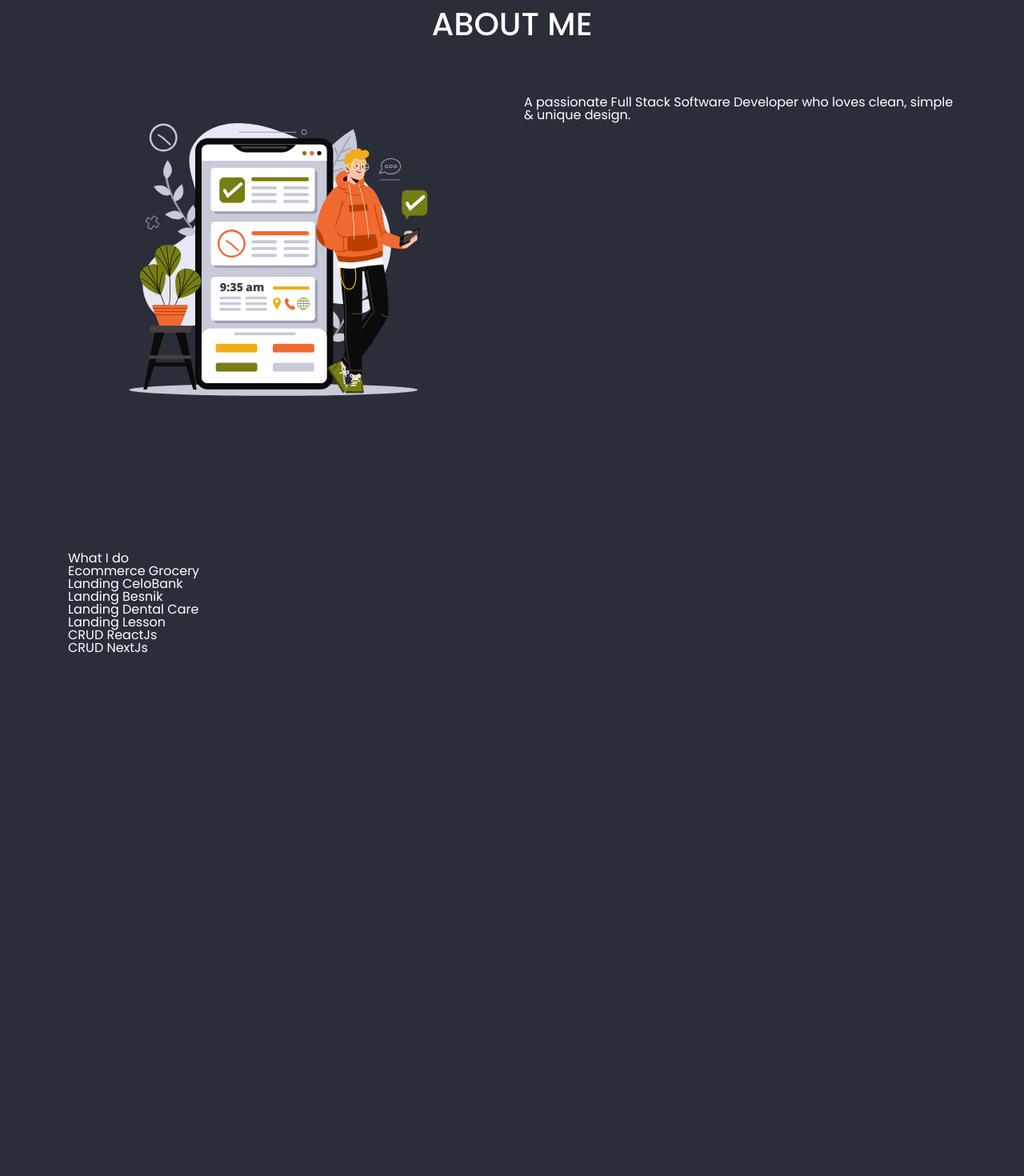
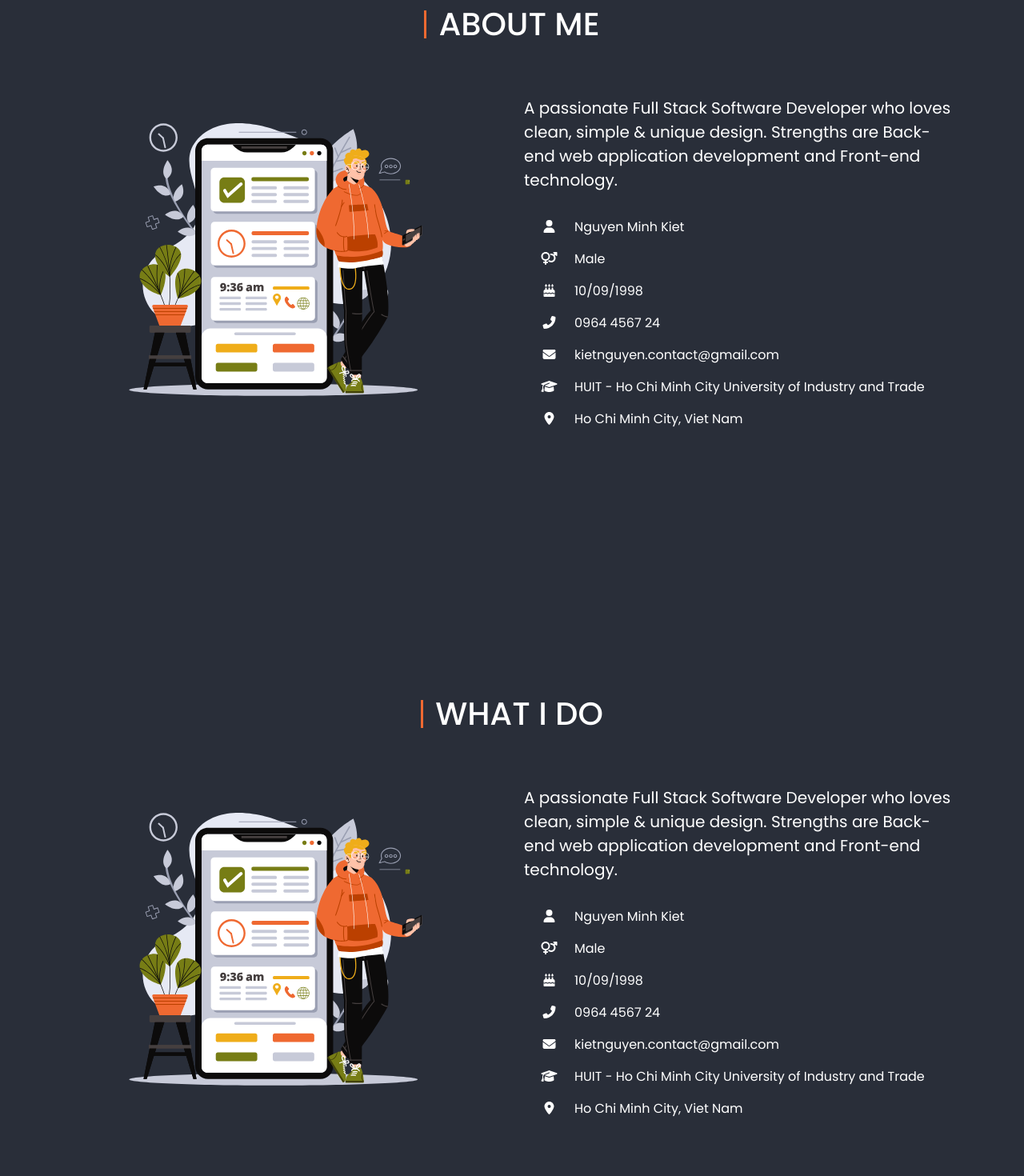
Before and after one commit to kietnguyendevtest/portfolio, a React (Create React App) app: page / in a window 1280 px wide. Shown: the part 960-2430 px from the top of the page at 80% size. Built offline with nearby package versions, Linux system fonts and the light colour scheme.

Commit message:
about page v2

```diff
--- a/package.json
+++ b/package.json
@@ -3,6 +3,11 @@
     "version": "0.1.0",
     "private": true,
     "dependencies": {
+        "@fortawesome/fontawesome-svg-core": "^6.5.1",
+        "@fortawesome/free-brands-svg-icons": "^6.5.1",
+        "@fortawesome/free-regular-svg-icons": "^6.5.1",
+        "@fortawesome/free-solid-svg-icons": "^6.5.1",
+        "@fortawesome/react-fontawesome": "^0.2.0",
         "@testing-library/jest-dom": "^5.17.0",
         "@testing-library/react": "^13.4.0",
         "@testing-library/user-event": "^13.5.0",
--- a/src/App.js
+++ b/src/App.js
@@ -1,4 +1,10 @@
 import React, { useState, useEffect } from "react";
+
+import { library } from "@fortawesome/fontawesome-svg-core";
+import { fas } from "@fortawesome/free-solid-svg-icons";
+import { far } from "@fortawesome/free-regular-svg-icons";
+import { fab } from "@fortawesome/free-brands-svg-icons";
+
 import Header from "~/components/Header";
 import About from "~/components/About";
 import Projects from "~/components/Projects";
@@ -7,6 +13,8 @@ import "~/assets/scss/main.scss";
 import Skills from "./components/Skills";
 
 function App() {
+    library.add(fas, far, fab);
+
     const [showGoToTop, setShowGoToTop] = useState(false);
 
     useEffect(() => {
--- a/src/assets/scss/base/_base.scss
+++ b/src/assets/scss/base/_base.scss
@@ -71,6 +71,16 @@ input:-webkit-autofill:hover {
     caret-color: var(--text-color);
 }
 
-.icon {
-    filter: var(--icon-color);
+.hash-title {
+    text-align: center;
+    font-size: 4rem;
+    font-weight: 500;
+    margin-bottom: 70px;
+
+    span {
+        display: inline-block;
+        padding-left: 15px;
+        line-height: 35px;
+        border-left: 3px solid var(--primary-color);
+    }
 }
--- a/src/assets/scss/pages/_about.scss
+++ b/src/assets/scss/pages/_about.scss
@@ -1,14 +1,24 @@
 .about {
     padding: 170px 0;
-}
-
-.about__heading {
-    text-align: center;
-    font-size: 4rem;
-    font-weight: 500;
-    margin-bottom: 70px;
 }
 
 .about_img {
     width: 100%;
 }
+
+.about-title {
+    font-size: 2rem;
+    line-height: 30px;
+}
+
+.about-desc {
+    margin-top: 35px;
+
+    li + li {
+        margin-top: 23px;
+    }
+
+    svg {
+        width: 63px;
+    }
+}
--- a/src/assets/scss/themes/_light.scss
+++ b/src/assets/scss/themes/_light.scss
@@ -1,4 +1,6 @@
 html {
+    --primary-color: #ef6931;
+
     --text-color: #1a162e;
     --body-bg: #f6f6f6;
 
--- a/src/components/About/index.jsx
+++ b/src/components/About/index.jsx
@@ -1,3 +1,4 @@
+import { FontAwesomeIcon } from "@fortawesome/react-fontawesome";
 import React from "react";
 import Lottie from "react-lottie";
 import * as animationData from "~/assets/images/about.json";
@@ -5,7 +6,9 @@ import * as animationData from "~/assets/images/about.json";
 function About() {
     return (
         <section id="about" className="about">
-            <h2 className="about__heading">ABOUT ME</h2>
+            <h2 className="hash-title">
+                <span>ABOUT ME</span>
+            </h2>
             <div className="row row-cols-2">
                 <div className="col">
                     <figure>
@@ -24,13 +27,44 @@ function About() {
                     </figure>
                 </div>
                 <div className="col">
-                    A passionate Full Stack Software Developer who loves clean,
-                    simple & unique design.
-                    {/* Almost 3 years of experience in
-                    programming with good communication and quick learning
-                    skills. Strengths are Back-end web application development
-                    and Front-end technology. Ability to learn and apply new
-                    technology quickly. */}
+                    <p className="about-title">
+                        A passionate Full Stack Software Developer who loves
+                        clean, simple & unique design. Strengths are Back-end
+                        web application development and Front-end technology.
+                    </p>
+                    <ul className="about-desc">
+                        <li>
+                            <FontAwesomeIcon icon="fa-solid fa-user" />
+                            <span>Nguyen Minh Kiet</span>
+                        </li>
+                        <li>
+                            <FontAwesomeIcon icon="fa-solid fa-venus-mars" />
+                            <span>Male</span>
+                        </li>
+                        <li>
+                            <FontAwesomeIcon icon="fa-solid fa-cake-candles" />
+                            <span>10/09/1998</span>
+                        </li>
+                        <li>
+                            <FontAwesomeIcon icon="fa-solid fa-phone-flip" />
+                            <span>0964 4567 24</span>
+                        </li>
+                        <li>
+                            <FontAwesomeIcon icon="fa-solid fa-envelope" />
+                            <span>kietnguyen.contact@gmail.com</span>
+                        </li>
+                        <li>
+                            <FontAwesomeIcon icon="fa-solid fa-graduation-cap" />
+                            <span>
+                                HUIT - Ho Chi Minh City University of Industry
+                                and Trade
+                            </span>
+                        </li>
+                        <li>
+                            <FontAwesomeIcon icon="fa-solid fa-location-dot" />
+                            <span>Ho Chi Minh City, Viet Nam</span>
+                        </li>
+                    </ul>
                 </div>
             </div>
         </section>
--- a/src/components/Projects/index.jsx
+++ b/src/components/Projects/index.jsx
@@ -3,6 +3,9 @@ import React from "react";
 function Projects() {
     return (
         <div id="projects" style={{ height: "1000px" }}>
+            <h2 className="hash-title">
+                <span>OPEN SOURCE PROJECTS</span>
+            </h2>
             <ul>
                 <li>
                     <a
--- a/src/components/Skills/index.jsx
+++ b/src/components/Skills/index.jsx
@@ -1,9 +1,72 @@
+import { FontAwesomeIcon } from "@fortawesome/react-fontawesome";
 import React from "react";
+import Lottie from "react-lottie";
+import * as animationData from "~/assets/images/about.json";
 
 function Skills() {
     return (
-        <section id="skills" className="skills-container">
-            What I do
+        <section id="skills" className="about">
+            <h2 className="hash-title">
+                <span>WHAT I DO</span>
+            </h2>
+            <div className="row row-cols-2">
+                <div className="col">
+                    <figure>
+                        <Lottie
+                            options={{
+                                loop: true,
+                                autoplay: true,
+                                animationData: animationData,
+                                rendererSettings: {
+                                    preserveAspectRatio: "xMidYMid slice",
+                                },
+                            }}
+                            height={400}
+                            width={400}
+                        />
+                    </figure>
+                </div>
+                <div className="col">
+                    <p className="about-title">
+                        A passionate Full Stack Software Developer who loves
+                        clean, simple & unique design. Strengths are Back-end
+                        web application development and Front-end technology.
+                    </p>
+                    <ul className="about-desc">
+                        <li>
+                            <FontAwesomeIcon icon="fa-solid fa-user" />
+                            <span>Nguyen Minh Kiet</span>
+                        </li>
+                        <li>
+                            <FontAwesomeIcon icon="fa-solid fa-venus-mars" />
+                            <span>Male</span>
+                        </li>
+                        <li>
+                            <FontAwesomeIcon icon="fa-solid fa-cake-candles" />
+                            <span>10/09/1998</span>
+                        </li>
+                        <li>
+                            <FontAwesomeIcon icon="fa-solid fa-phone-flip" />
+                            <span>0964 4567 24</span>
+                        </li>
+                        <li>
+                            <FontAwesomeIcon icon="fa-solid fa-envelope" />
+                            <span>kietnguyen.contact@gmail.com</span>
+                        </li>
+                        <li>
+                            <FontAwesomeIcon icon="fa-solid fa-graduation-cap" />
+                            <span>
+                                HUIT - Ho Chi Minh City University of Industry
+                                and Trade
+                            </span>
+                        </li>
+                        <li>
+                            <FontAwesomeIcon icon="fa-solid fa-location-dot" />
+                            <span>Ho Chi Minh City, Viet Nam</span>
+                        </li>
+                    </ul>
+                </div>
+            </div>
         </section>
     );
 }
```
Also changed, not shown: 1 other file (tests, documents, lock files or other folders).
